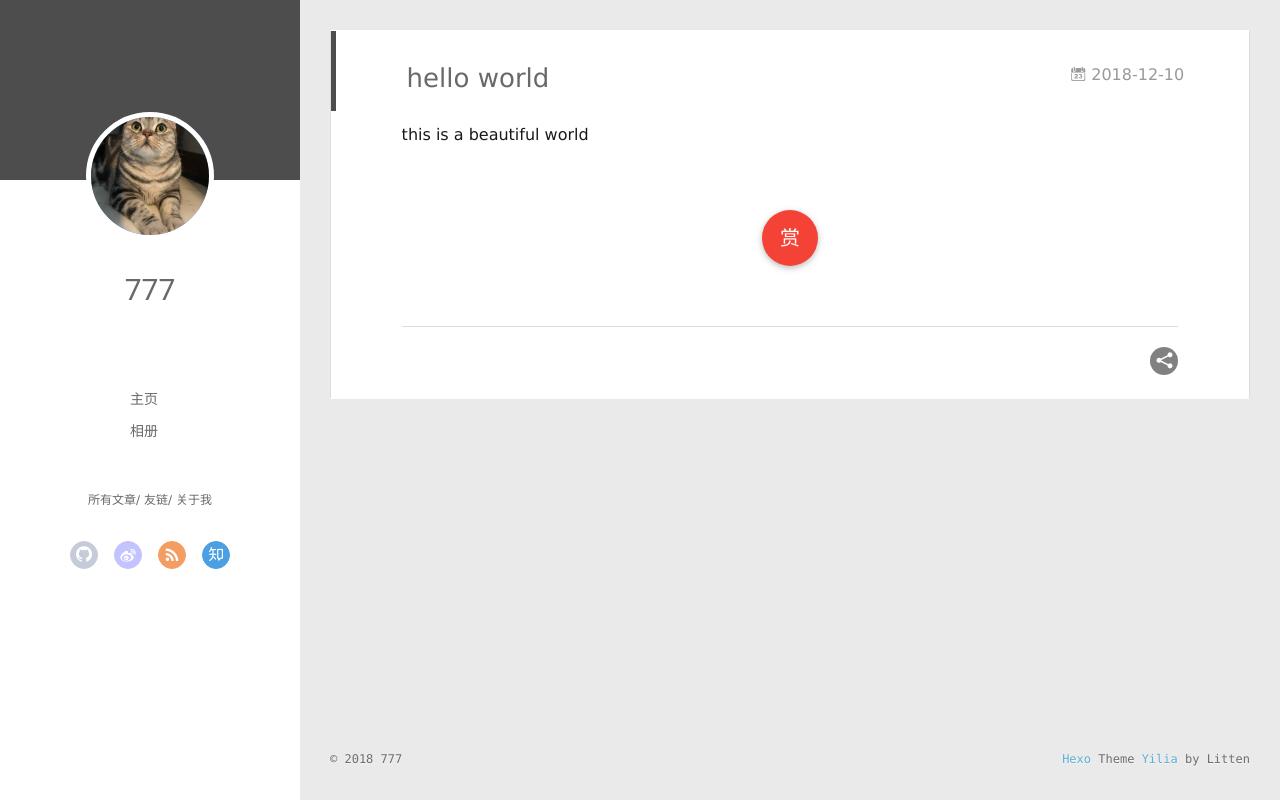
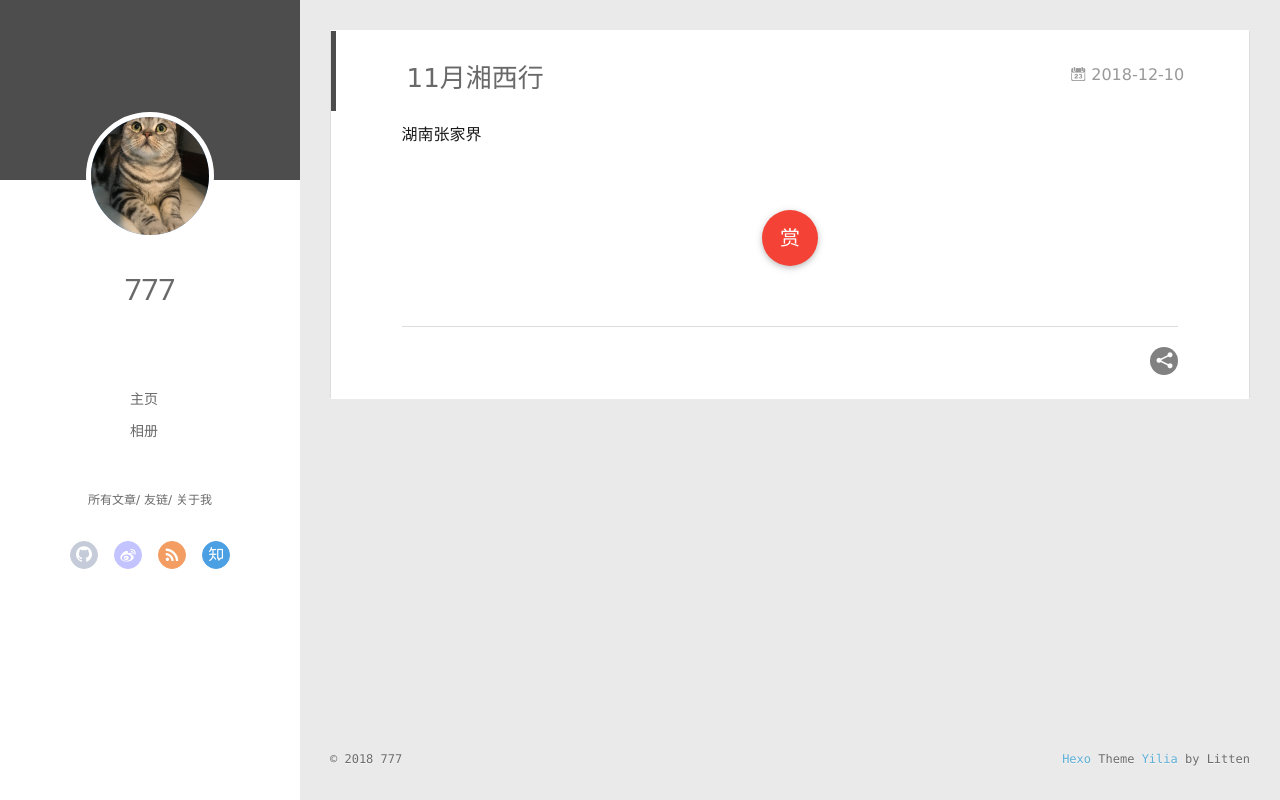
Before and after one commit to LWJ777/LWJ777.github.io, a plain HTML site: page 2018/12/10/hello-world-1/index.html in a window 1280 px wide. Drawn offline with Linux system fonts and the light colour scheme.

Commit message:
Site updated: 2018-12-11 11:17:12

```diff
--- a/2018/12/10/hello-world-1/index.html
+++ b/2018/12/10/hello-world-1/index.html
@@ -6,19 +6,19 @@
   <meta name="renderer" content="webkit">
   <meta http-equiv="X-UA-Compatible" content="IE=edge">
   <link rel="dns-prefetch" href="http://yoursite.com">
-  <title>hello world | 为人民服务</title>
+  <title>11月湘西行 | 为人民服务</title>
   <meta name="viewport" content="width=device-width, initial-scale=1, maximum-scale=1">
-  <meta name="description" content="this is a beautiful world">
+  <meta name="description" content="湖南张家界">
 <meta property="og:type" content="article">
-<meta property="og:title" content="hello world">
+<meta property="og:title" content="11月湘西行">
 <meta property="og:url" content="http://yoursite.com/2018/12/10/hello-world-1/index.html">
 <meta property="og:site_name" content="为人民服务">
-<meta property="og:description" content="this is a beautiful world">
+<meta property="og:description" content="湖南张家界">
 <meta property="og:locale" content="zh-Hans">
-<meta property="og:updated_time" content="2018-12-10T07:24:44.425Z">
+<meta property="og:updated_time" content="2018-12-11T03:15:56.747Z">
 <meta name="twitter:card" content="summary">
-<meta name="twitter:title" content="hello world">
-<meta name="twitter:description" content="this is a beautiful world">
+<meta name="twitter:title" content="11月湘西行">
+<meta name="twitter:description" content="湖南张家界">
 
     <link rel="alternative" href="/atom.xml" title="为人民服务" type="application/atom+xml">
 
@@ -161,7 +161,7 @@
 
 
     <h1 class="article-title" itemprop="name">
-      hello world
+      11月湘西行
     </h1>
 
 
@@ -174,7 +174,7 @@
 
     <div class="article-entry" itemprop="articleBody">
 
-        <p>this is a beautiful world</p>
+        <p>湖南张家界</p>
 
 
 
--- a/content.json
+++ b/content.json
@@ -1 +1 @@
-[{"title":"hello world","date":"2018-12-10T07:22:17.000Z","path":"2018/12/10/hello-world-1/","tags":[]}]
+[{"title":"11月湘西行","date":"2018-12-10T07:22:17.000Z","path":"2018/12/10/hello-world-1/","tags":[]}]
```
Also changed, not shown: archives/2018/12/index.html (+1 -1 lines), archives/2018/index.html (+1 -1 lines), archives/index.html (+1 -1 lines), index.html (+2 -2 lines).
